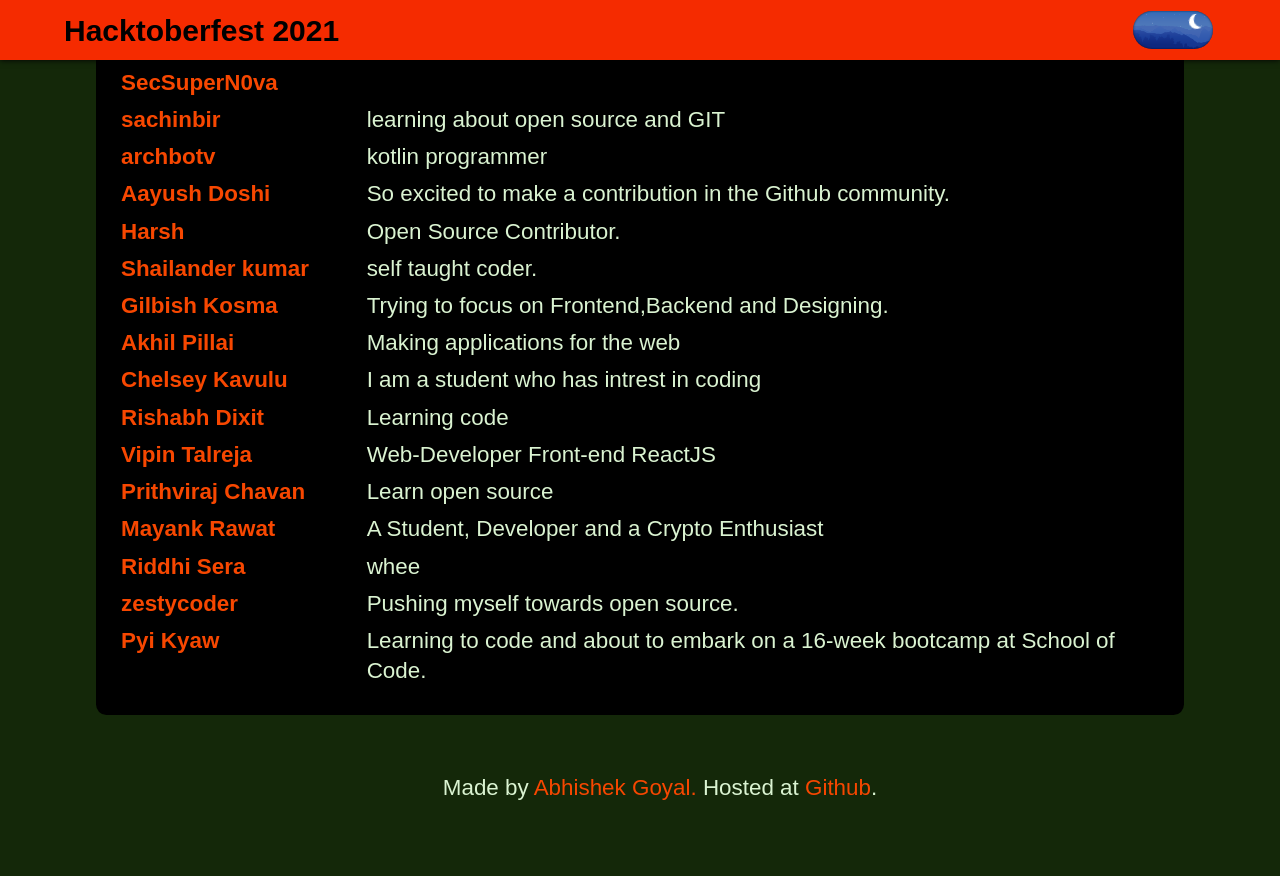
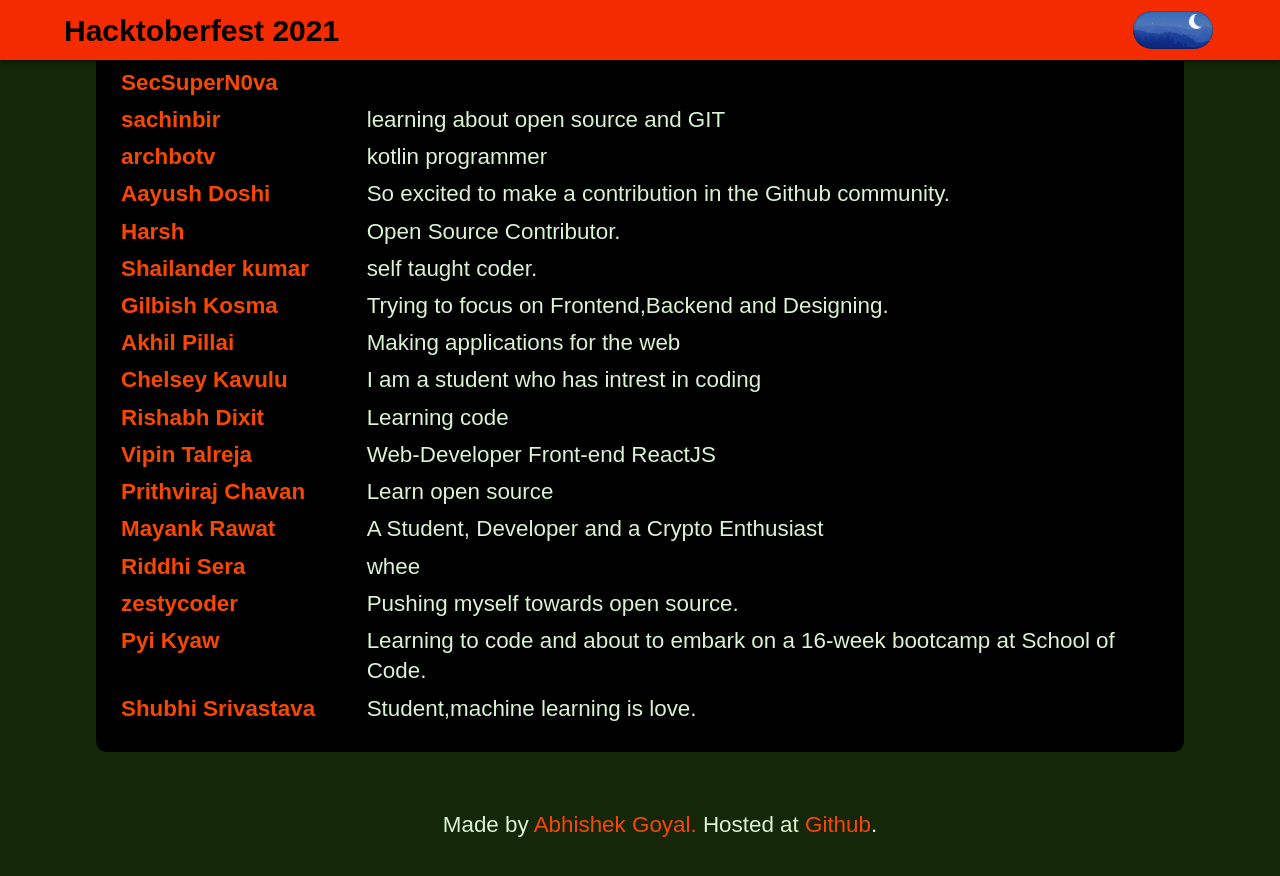
Before and after one commit to ABHISHEK-G0YAL/Hacktoberfest-2021, a Jekyll site: the page built from index.md, in a window 1280 px wide and 900 px high, scrolled down 2364 px. Shown: the top 876 px of the window. Built offline with Jekyll 4.4.1, drawn with Linux system fonts in a browser that asks for light colours.

Commit message:
updated by shubhi

```diff
--- a/index.md
+++ b/index.md
@@ -72,3 +72,4 @@ layout: default
 **[Riddhi Sera](https://github.com/riddhisera)**| whee
 **[zestycoder](https://github.com/zestycoder)** | Pushing myself towards open source.
 **[Pyi Kyaw](https://github.com/burmanp)** | Learning to code and about to embark on a 16-week bootcamp at School of Code.
+**[Shubhi Srivastava](https://github.com/shubhi13)** | Student,machine learning is love.
```
